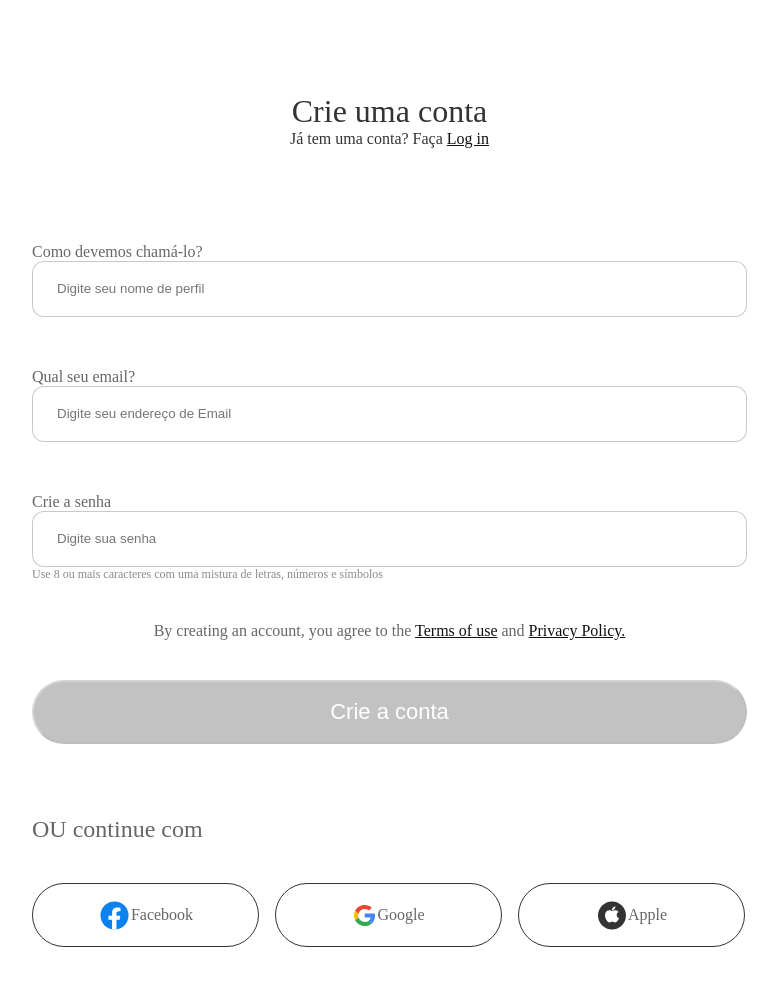
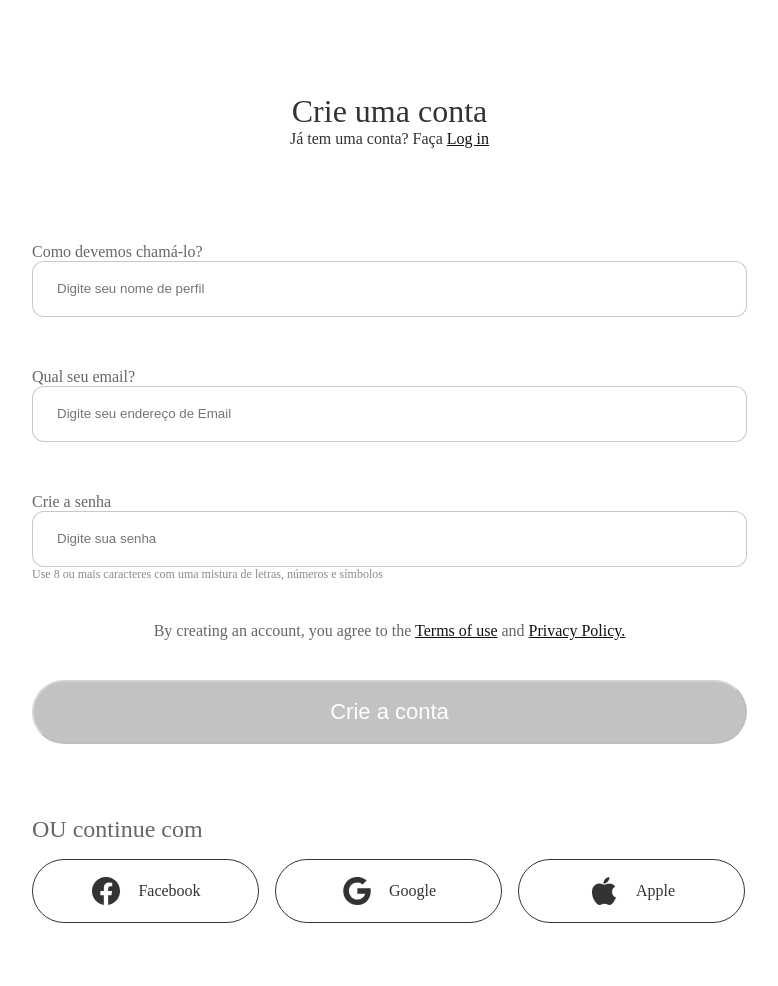
Before and after one commit to 77mdias/loginsingup, a plain HTML site: page index.html in a window 1280 px wide. Shown: the top 986 px of the page, without its empty margins (331-1109 px from the left). Drawn offline with nearby package versions, Linux system fonts and the light colour scheme; files whose address does not match are found by name.

Commit message:
adjust general

```diff
--- a/css/login.css
+++ b/css/login.css
@@ -38,6 +38,10 @@ body {
   gap: 16px;
 }
 
+.loginwith a {
+  text-decoration: none;
+}
+
 .buttonwith {
   display: flex;
   flex-direction: column;
@@ -50,6 +54,13 @@ body {
   justify-content: center;
   align-items: center;
   cursor: pointer;
+  transition: background 0.7s;
+}
+
+.buttonwith:hover {
+  background-color: #111;
+  opacity: 0.7;
+  color: #FFF;
 }
 
 .boxwith {
@@ -61,6 +72,10 @@ body {
   font-family: Avenir;
 }
 
+.buttonwith ion-icon {
+  width: 32px;
+  height: 32px;
+}
 
 button {
   font-size: 18px;
@@ -156,8 +171,8 @@ input#cSenha::placeholder, input#cMail::placeholder{
 #login-button {
   border-radius: 32px;
   border: 1px solid #333;
-  opacity: 0.25;
-  background: #111;
+  opacity: 0.5;
+  background: #333;
   width: 580px;
   height: 64px;
   color: #FFF;
@@ -165,8 +180,8 @@ input#cSenha::placeholder, input#cMail::placeholder{
 }
 
 #login-button:hover {
-  background: #000000;
-  opacity: 0.75;
+  background: rgba(0,0,0, 1);
+  opacity: 1;
 }
 
 div#cadastro {
@@ -174,7 +189,7 @@ div#cadastro {
   flex-direction: column;
   justify-content: center;
   align-items: center;
-  gap: 16px;
+  gap: 8px;
 }
 
 p#cadastrar {
@@ -194,12 +209,18 @@ button#singup-button {
   width: 580px;
   height: 64px;
   padding: 15px 0px 16px 0px;
+
+}
+
+button#singup-button:hover {
+  color: #FFF;
+  background-color: rgba(0,0,0, 1);
+  opacity: 1;
 }
 
 button#singup-button a {
   text-decoration: none;
   color: black;
-  color: #111;
   text-align: center;
   font-family: Poppins;
   font-size: 22px;
@@ -207,3 +228,12 @@ button#singup-button a {
   font-weight: 400;
   line-height: normal;
 }
+
+
+#cadastro a {
+  font-size: 22px;
+  text-decoration: none;
+  color: black;
+  width: 580px;
+  height: 64px;
+}
--- a/css/style.css
+++ b/css/style.css
@@ -146,7 +146,14 @@ button:hover {
   flex-direction: line;
   align-items: flex-start;
   gap: 16px;
+  margin-top: -24px;
 }
+
+#loginforothers a {
+  text-decoration: none;
+  color: #333;
+}
+
 #loginforothers label {
   border-radius: 40px;
   border: 1px solid #333;
@@ -163,7 +170,14 @@ button:hover {
 
 #loginforothers label:hover {
   background: #111;
-  opacity: 0.20;
+  opacity: 0.70;
+  color: #fff;
+}
+
+#loginforothers label ion-icon {
+  height: 32px;
+  width: 32px;
+  margin-right: 16px;
 }
 
 #oucom {
--- a/index.html
+++ b/index.html
@@ -68,65 +68,25 @@
         <p id="oucom">OU continue com</p>
 
         <div id="loginforothers">
-          <label for="facebook">
-            <svg
-              xmlns="http://www.w3.org/2000/svg"
-              width="33"
-              height="33"
-              viewBox="0 0 33 33"
-              fill="none"
+          <a href="" target="">
+            <label for="facebook" class="buttonwith">
+              <ion-icon name="logo-facebook"></ion-icon>
+              Facebook</label
             >
-              <circle cx="16.5" cy="16.5" r="14" fill="#0C82EE" />
-              <path
-                d="M21.7137 20.7816L22.3356 16.8301H18.4452V14.267C18.4452 13.1857 18.9877 12.1311 20.7302 12.1311H22.5V8.76699C22.5 8.76699 20.8945 8.5 19.3603 8.5C16.1548 8.5 14.0617 10.3929 14.0617 13.8184V16.8301H10.5V20.7816H14.0617V30.3345C14.7767 30.444 15.5082 30.5 16.2534 30.5C16.9986 30.5 17.7302 30.444 18.4452 30.3345V20.7816H21.7137Z"
-                fill="white"
-              /></svg
-            >Facebook</label
-          >
-          <label for="google"
-            ><svg
-              xmlns="http://www.w3.org/2000/svg"
-              width="25"
-              height="25"
-              viewBox="0 0 25 25"
-              fill="none"
+          </a>
+          <a href="" target="">
+            <label for="google" class="buttonwith">
+              <ion-icon name="logo-google"></ion-icon>
+              Google</label
             >
-              <path
-                d="M23.001 12.7331C23.001 11.8698 22.9296 11.2398 22.7748 10.5864H12.7153V14.483H18.62C18.501 15.4514 17.8582 16.9097 16.4296 17.8897L16.4096 18.0202L19.5902 20.4349L19.8106 20.4564C21.8343 18.6247 23.001 15.9297 23.001 12.7331Z"
-                fill="#4285F4"
-              />
-              <path
-                d="M12.714 23.0001C15.6068 23.0001 18.0353 22.0667 19.8092 20.4567L16.4282 17.89C15.5235 18.5083 14.3092 18.94 12.714 18.94C9.88069 18.94 7.47596 17.1083 6.61874 14.5767L6.49309 14.5871L3.18583 17.0955L3.14258 17.2133C4.90446 20.6433 8.5235 23.0001 12.714 23.0001Z"
-                fill="#34A853"
-              />
-              <path
-                d="M6.62046 14.5767C6.39428 13.9234 6.26337 13.2233 6.26337 12.5C6.26337 11.7767 6.39428 11.0767 6.60856 10.4234L6.60257 10.2842L3.25386 7.7356L3.14429 7.78667C2.41814 9.21002 2.00146 10.8084 2.00146 12.5C2.00146 14.1917 2.41814 15.79 3.14429 17.2133L6.62046 14.5767Z"
-                fill="#FBBC05"
-              />
-              <path
-                d="M12.7141 6.05997C14.7259 6.05997 16.083 6.91163 16.8569 7.62335L19.8807 4.73C18.0236 3.03834 15.6069 2 12.7141 2C8.52353 2 4.90447 4.35665 3.14258 7.78662L6.60686 10.4233C7.47598 7.89166 9.88073 6.05997 12.7141 6.05997Z"
-                fill="#EB4335"
-              /></svg
-            >Google</label
-          >
-          <label for="Apple"
-            ><svg
-              xmlns="http://www.w3.org/2000/svg"
-              width="32"
-              height="33"
-              viewBox="0 0 32 33"
-              fill="none"
-            >
-              <path
-                d="M30 16.5C30 24.228 23.735 30.5 16 30.5C8.265 30.5 2 24.228 2 16.5C2 8.765 8.265 2.5 16 2.5C23.735 2.5 30 8.765 30 16.5Z"
-                fill="#333333"
-              />
-              <path
-                d="M22.5621 12.9574C22.4857 13.002 20.6671 13.9425 20.6671 16.0279C20.7528 18.4061 22.9621 19.2401 23 19.2401C22.9621 19.2847 22.6665 20.3763 21.7907 21.5205C21.0956 22.5062 20.3242 23.5 19.1528 23.5C18.0385 23.5 17.6385 22.8431 16.3528 22.8431C14.972 22.8431 14.5813 23.5 13.5242 23.5C12.3528 23.5 11.5242 22.453 10.7913 21.4766C9.8391 20.1986 9.02978 18.1931 9.00121 16.2675C8.98195 15.2471 9.19189 14.244 9.72481 13.3921C10.477 12.2026 11.8198 11.3952 13.2863 11.3686C14.4099 11.3333 15.4099 12.0875 16.0956 12.0875C16.7528 12.0875 17.9814 11.3686 19.3714 11.3686C19.9714 11.3692 21.5714 11.5376 22.5621 12.9574ZM16.0006 11.1649C15.8006 10.233 16.3528 9.30119 16.8671 8.70677C17.5242 7.98792 18.5621 7.5 19.4571 7.5C19.5143 8.43185 19.1522 9.34575 18.505 10.0114C17.9242 10.7302 16.9242 11.2714 16.0006 11.1649Z"
-                fill="white"
-              /></svg
-            >Apple</label
-          >
+          </a>
+          <a href="" target="">
+            <label for="Apple" class="buttonwith"
+              >
+              <ion-icon name="logo-apple"></ion-icon>
+              Apple
+            </label>
+          </a>
 
 
         </div>
```
Also changed, not shown: login.html (+17 -10 lines).
